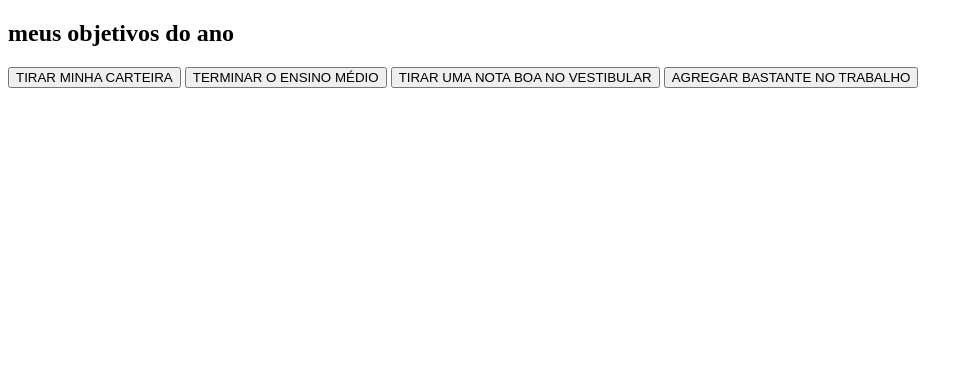
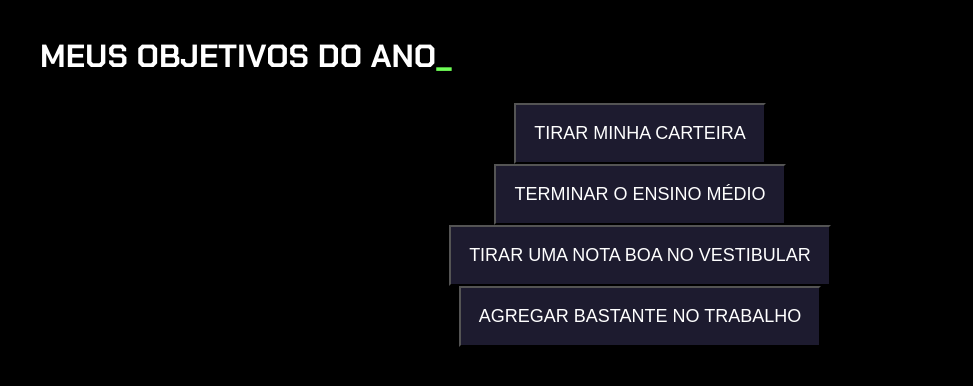
Before and after one commit to israelnunes06/ISAREL-DE-NOVO-2-, a plain HTML site: page index.html in a window 1280 px wide. Shown: the whole page, without its empty margins (0-973 px from the left). Drawn offline with Linux system fonts and the light colour scheme.

Commit message:
Add files via upload

```diff
--- a/index.html
+++ b/index.html
@@ -4,17 +4,18 @@
     <meta charset="UTF-8">
     <meta http-equiv="X-UA-Compatible" content="IE=edge">
     <meta name="viewport" content="width=device-width, initial-scale=1.0">
-    <title>Meus objetivos do ano</title>
+    <title>MEUS OBJETIVOS DO ANO</title>
     <link rel="stylesheet" href="style.css">
 </head>
 <body>
-    <section class="conteudo-principal"></section>
-    <h2 class="titulo-principal"> meus objetivos do ano</h2>
+    <section class="conteudo-principal">
+    <h2 class="titulo-principal">MEUS OBJETIVOS DO ANO<span>_</span></h2>
     <div class="botoes"></div>
     <button class="botao">TIRAR MINHA CARTEIRA</button>
     <button class="botao">TERMINAR O ENSINO MÉDIO</button>
     <button class="botao">TIRAR UMA NOTA BOA NO VESTIBULAR</button>
     <button class="botao">AGREGAR BASTANTE NO TRABALHO</button>
-
+    </div>
+        </section>
 </body>
 </html>
--- a/style.css
+++ b/style.css
@@ -1,11 +1,43 @@
-@import url('https://fonts.googleapis.com/css2?family-Chakra+Petch:w ght@400:700&display=swap');
+@import url('https://fonts.googleapis.com/css?family=Chakra+Petch:wght@400;700&display=swap');
 
+:root {
+  --cor-de-fundo: #000000;
+  --verde: #6FFF57;
+  --branco: #FFFFFF;
+  --botao-ativo: #2317a9;
+  --botao-inativo: rgba(58, 55, 94, 0.5);
+  --texto-fundo: rgba(99, 98, 117, 0.3);
+}
 
-:root{
-    --cor-de-fundo: #1E1E1E;
-    --verde: #6FFF57;
-    --branco: #FFFFFF;
-    --botao-ativo: #3A375E;
-    --botao-inativo: rgba(58, 55, 94, 0.5);
-    --texto-fundo: rgba(58, 55, 94, 0.3);
+body {
+  background-color: var(--cor-de-fundo);
+  color: var(--branco);
+  font-family: 'Chakra Petch', sans-serif;
 }
+.conteudo-principal {
+  display: flex;
+  flex-direction: column;
+  justify-content: center;
+  align-items: center;
+  max-width: 1200px;
+  width: 100%;
+  margin: 0 auto;
+}
+.titulo-principal{
+  text-align: left;
+  width: 100%;
+  font-size: 32px;
+}
+.titulo-principal span {
+  color: var(--verde);
+}
+.botao{
+  font-family: "Crakra Petch", sans-serif;
+  background-color: var(--botao-inativo);
+  color: var(--branco);
+  display: flex;
+  justify-content: center;
+  padding: 1em;
+  font-size: 18px;
+  align-items: center;
+}
```
